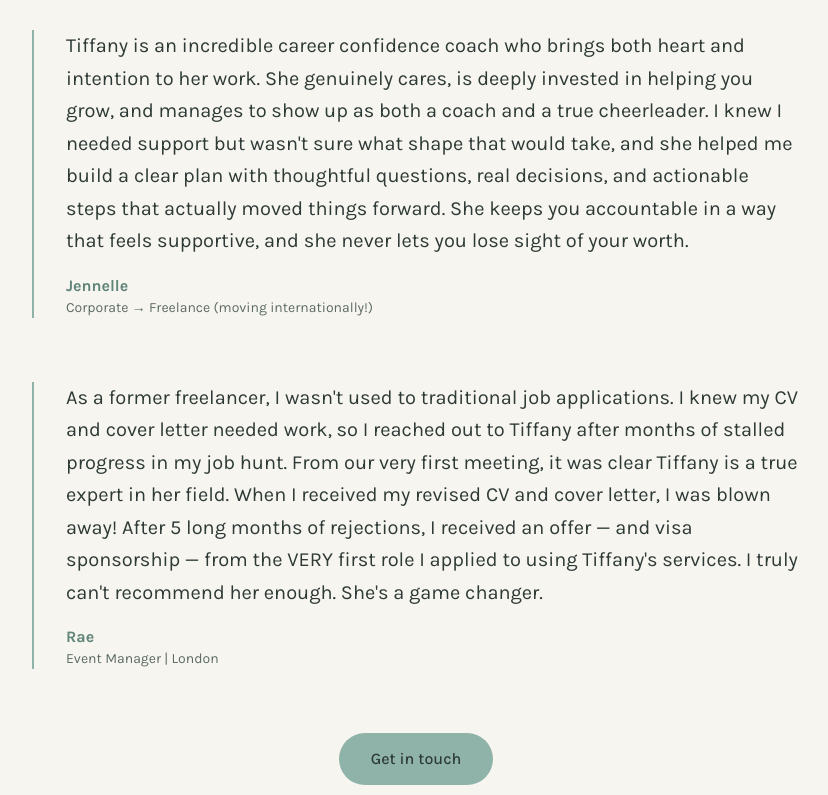
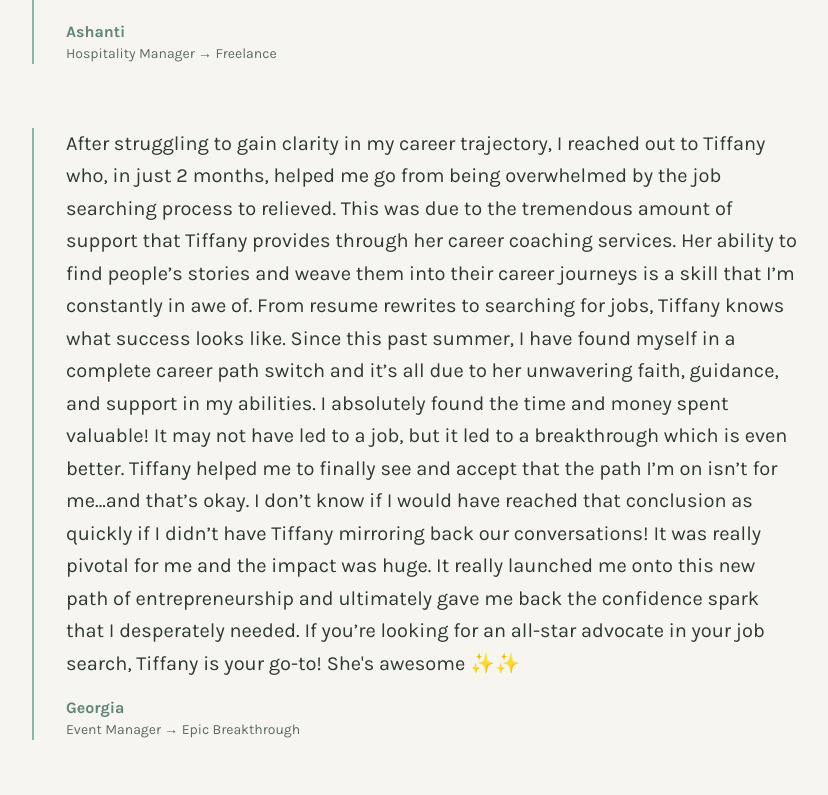
Before and after one commit to amylopezdev/Faith-Over-Fear-Coaching, a Next.js app: page /success in a window 1280 px wide. Shown: the part 645-1440 px from the top of the page, without its empty margins (224-1052 px from the left). Built offline with nearby package versions, Linux system fonts and the light colour scheme.

Commit message:
add new testimonials

```diff
--- a/app/data/testimonials.ts
+++ b/app/data/testimonials.ts
@@ -1,4 +1,16 @@
 export const testimonials = [
+  {
+    name: "Ashanti",
+    transition: "Hospitality Manager → Freelance",
+    quote:
+      "I had an incredible experience working with Tiffany over two months as my career coach. Her extensive HR knowledge and insights into the interview process empowered me to navigate my second job interview with confidence. Tiffany not only provided valuable feedback on my first interview but also taught me how to advocate for my needs, emphasizing that we don’t get what we don’t ask for. She helped me draft professional emails and even conducted role-play interview prep. Thanks to her guidance, I received a job offer just one week after starting our work together. Tiffany also assisted me in leveraging that offer in salary negotiations with my current employer, encouraging me to stand up for myself every step of the way. Overall, Tiffany's coaching offered immense value, and I highly recommend her services to anyone seeking help with interview preparation, salary negotiation, or self-advocacy. She's an expert in helping you achieve your career goals!",
+  },
+  {
+    name: "Georgia",
+    transition: "Event Manager → Epic Breakthrough",
+    quote:
+      "After struggling to gain clarity in my career trajectory, I reached out to Tiffany who, in just 2 months, helped me go from being overwhelmed by the job searching process to relieved. This was due to the tremendous amount of support that Tiffany provides through her career coaching services. Her ability to find people’s stories and weave them into their career journeys is a skill that I’m constantly in awe of. From resume rewrites to searching for jobs, Tiffany knows what success looks like. Since this past summer, I have found myself in a complete career path switch and it’s all due to her unwavering faith, guidance, and support in my abilities. I absolutely found the time and money spent valuable! It may not have led to a job, but it led to a breakthrough which is even better. Tiffany helped me to finally see and accept that the path I’m on isn’t for me…and that’s okay. I don’t know if I would have reached that conclusion as quickly if I didn’t have Tiffany mirroring back our conversations! It was really pivotal for me and the impact was huge. It really launched me onto this new path of entrepreneurship and ultimately gave me back the confidence spark that I desperately needed. If you’re looking for an all-star advocate in your job search, Tiffany is your go-to! She's awesome ✨✨",
+  },
   {
     name: "Rebecca",
     transition: "Events Executive → Caseworker",
```
